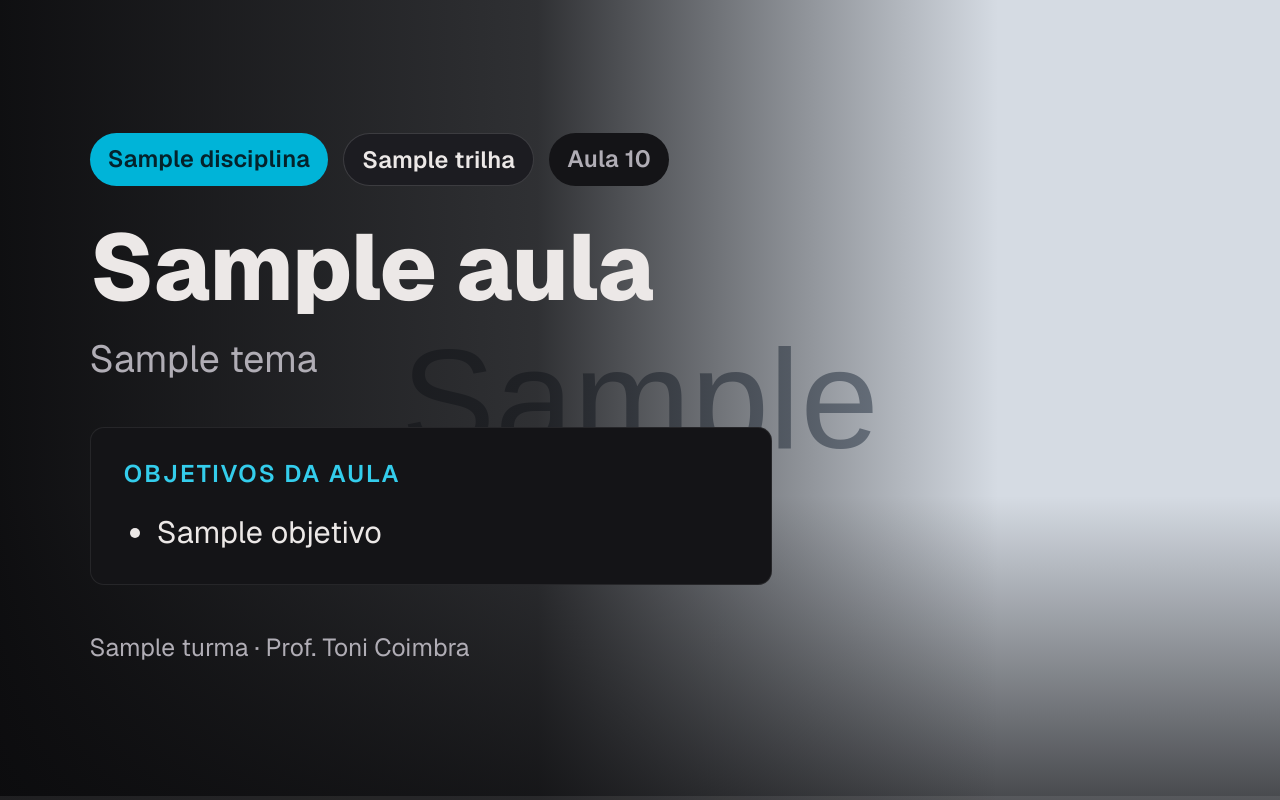
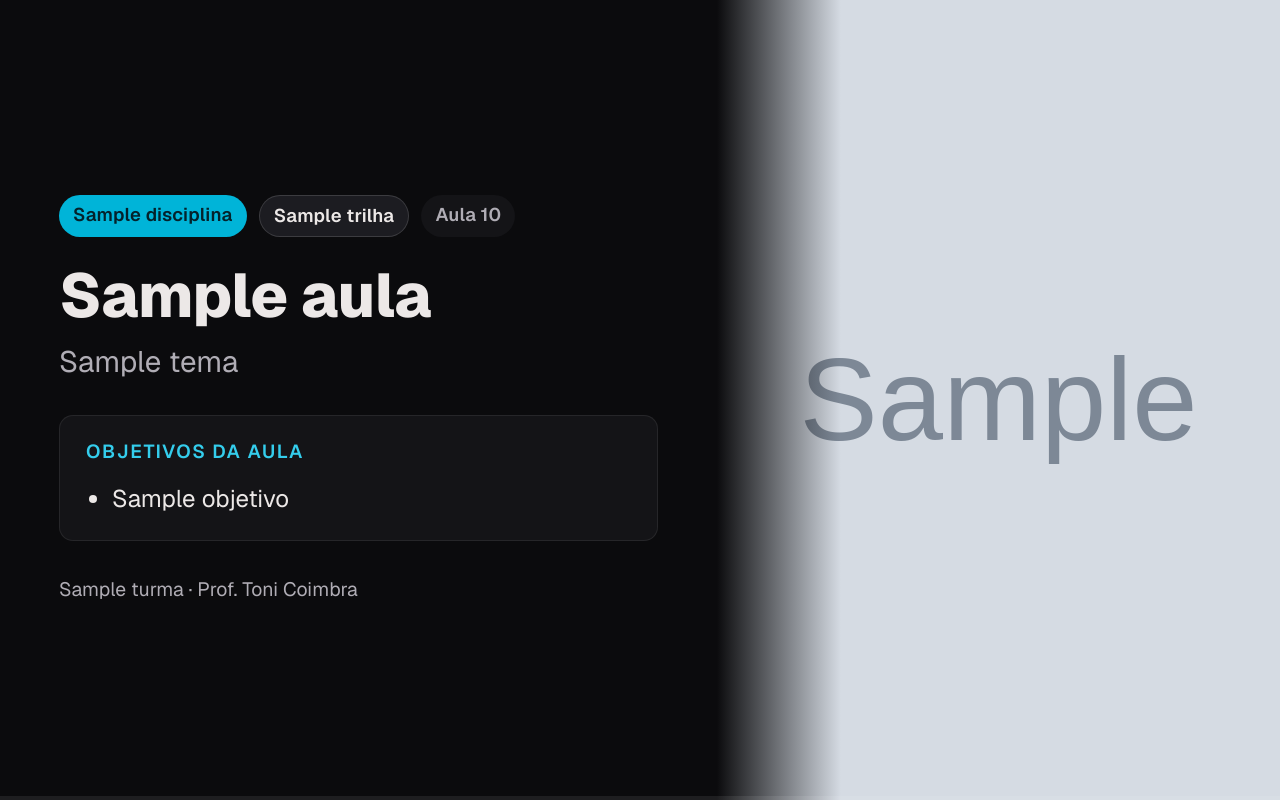
Before and after one commit to elvertoni/professorDash2.0, a Django app: template templates/classroom/aula_presentation.html in a window 1280 px wide. Run offline with Django 5.2, Linux system fonts and the light colour scheme; tables that the repository leaves empty hold one stand-in row (values such as "Sample post"); the template is opened without the code that fills it: values that come from a table or form of the project are taken from there, most other values are stand-ins (such as "Sample title", 1, 10 or a date in 2020); grey boxes marked "Sample" are stand-in pictures; data that the repository does not hold is empty.

Commit message:
fix(classroom): make presentation deck fit + clean cover layout
Sections no longer overflow the TV: smaller base type scale plus a
per-slide JS auto-fit (--deck-fit) that shrinks content to one screen,
and flex-start + margin:auto centering that never clips overflow.
Capa cover image moved from full-bleed-behind-text to a split layout
(solid text column left, contained image right) to kill the overlap.
Keyboard hint relocated to the bottom so it stops covering headings.
Adds resize/fullscreen/image-load refit and an inert a11y fallback.
Verified via headless screenshots at 1920x1080.

Co-Authored-By: Claude Opus 4.8 <noreply@anthropic.com>

```diff
--- a/static/css/presentation.css
+++ b/static/css/presentation.css
@@ -20,8 +20,8 @@
     color: var(--fg);
     /* Escala-mestre: tudo dentro do slide deriva de --deck-unit.
        Em 1920×1080 satura no teto (40px) → corpo ~42px, legível a 4–6 m. */
-    --deck-unit: clamp(18px, 2.1vw + 0.4vh, 40px);
-    --deck-pad: clamp(var(--space-6), 5vw, var(--space-12));
+    --deck-unit-base: clamp(16px, 1.6vw + 0.4vh, 32px);
+    --deck-pad: clamp(var(--space-5), 4vw, var(--space-10));
     /* Linguagem de movimento do deck (decelerado, sem bounce). */
     --deck-ease: cubic-bezier(.22, .61, .36, 1);
     --deck-dur: .34s;
@@ -49,11 +49,15 @@
 }
 
 .deck-slide {
+    /* --deck-fit: multiplicador por slide aplicado pelo auto-ajuste (deck.js)
+       quando uma seção não cabe em uma tela. 1 = sem redução. */
+    --deck-fit: 1;
+    --deck-unit: calc(var(--deck-unit-base) * var(--deck-fit));
     position: absolute;
     inset: 0;
     display: flex;
     flex-direction: column;
-    justify-content: center;
+    justify-content: flex-start;
     padding: var(--deck-pad) calc(var(--deck-pad) * 1.4);
     overflow-y: auto;
     overflow-x: hidden;
@@ -152,48 +162,54 @@
     align-self: stretch;
     width: 100%;
     margin: 0;
-    display: flex;
-    align-items: center;
-    padding: var(--deck-pad) calc(var(--deck-pad) * 1.4);
+    display: grid;
+    grid-template-columns: 56fr 44fr;
+    align-items: stretch;
     overflow: hidden;
 }
 
 .deck-capa-cover {
+    position: relative;
+    grid-column: 2;
+    grid-row: 1;
+    margin: 0;
+    overflow: hidden;
+}
+
+/* Absoluto p/ preencher a célula independente de resolução de % no grid. */
+.deck-capa-cover img {
     position: absolute;
     inset: 0;
-    z-index: 0;
-    margin: 0;
-}
-
-.deck-capa-cover img {
     width: 100%;
     height: 100%;
     object-fit: cover;
 }
 
-/* Scrim: escurece o lado do texto (esquerda) + base, mantém ≥4.5:1. */
+/* Emenda suave entre a coluna de texto e a foto. */
 .deck-capa-cover::after {
     content: '';
     position: absolute;
     inset: 0;
-    background:
-        linear-gradient(90deg,
-            rgba(11, 11, 13, .98) 0%,
-            rgba(11, 11, 13, .82) 42%,
-            rgba(11, 11, 13, 0) 78%),
-        linear-gradient(0deg,
-            rgba(11, 11, 13, .70) 0%,
-            rgba(11, 11, 13, 0) 38%);
+    background: linear-gradient(90deg,
+        var(--surface-base) 0%,
+        rgba(11, 11, 13, 0) 22%);
 }
 
 .deck-capa.has-cover .deck-capa-inner {
-    position: relative;
-    z-index: 1;
-    width: min(62%, 1100px);
+    grid-column: 1;
+    align-self: center;
+    width: 100%;
+    padding: var(--deck-pad) calc(var(--deck-pad) * 1.15);
+    background: var(--surface-base);
 }
 
 @media (max-width: 720px) {
-    .deck-capa.has-cover .deck-capa-inner { width: 100%; }
+    .deck-capa.has-cover {
+        grid-template-columns: 1fr;
+        grid-template-rows: 38% 62%;
+    }
+    .deck-capa-cover { grid-column: 1; grid-row: 1; }
+    .deck-capa.has-cover .deck-capa-inner { grid-column: 1; grid-row: 2; }
 }
 
 .deck-capa-meta {
@@ -218,9 +234,9 @@
 .deck-capa-title {
     margin: 0 0 calc(var(--deck-unit) * 0.6);
     max-width: 18ch;
-    font-size: calc(var(--deck-unit) * 3.1);
+    font-size: calc(var(--deck-unit) * 2.6);
     font-weight: 800;
-    line-height: 1.04;
+    line-height: 1.05;
     letter-spacing: -.01em;
     text-wrap: balance;
 }
--- a/static/js/deck.js
+++ b/static/js/deck.js
@@ -90,13 +90,49 @@
 
     if (elTotal) elTotal.textContent = String(total);
 
+    /* ── Auto-ajuste: encolhe a seção que não cabe em uma tela ────────────── */
+    const FIT_MIN = 0.6;
+
+    function fitSlide(slide) {
+        const content = slide.firstElementChild;
+        if (!content) return;
+        slide.style.removeProperty('--deck-fit');
+        const cs = getComputedStyle(slide);
+        const padY = parseFloat(cs.paddingTop) + parseFloat(cs.paddingBottom);
+        const avail = slide.clientHeight - padY;
+        const needed = content.scrollHeight;
+        if (avail <= 0 || needed <= avail) return;
+        let scale = Math.max(FIT_MIN, avail / needed);
+        slide.style.setProperty('--deck-fit', String(scale));
+        // Imagens/min-heights não escalam linearmente → uma passada de correção.
+        if (content.scrollHeight > avail && scale > FIT_MIN) {
+            scale = Math.max(FIT_MIN, scale * (avail / content.scrollHeight));
+            slide.style.setProperty('--deck-fit', String(scale));
+        }
+    }
+
+    let refitRAF = 0;
+    function refit() {
+        cancelAnimationFrame(refitRAF);
+        refitRAF = requestAnimationFrame(() => {
+            const active = slideEls[index];
+            if (active) fitSlide(active);
+        });
+    }
+    window.addEventListener('resize', refit);
+    window.addEventListener('orientationchange', refit);
+    // Imagens carregam tarde (async) → re-ajusta quando a altura real chega.
+    stage.querySelectorAll('img').forEach((img) => {
+        if (!img.complete) img.addEventListener('load', refit, { once: true });
+    });
+
     function render() {
         slideEls.forEach((el, i) => {
             const active = i === index;
             el.classList.toggle('is-active', active);
             el.classList.toggle('is-prev', i < index);
             el.setAttribute('aria-hidden', active ? 'false' : 'true');
-            if (active) el.scrollTop = 0;
+            if (active) { el.scrollTop = 0; fitSlide(el); }
         });
         if (elCurrent) elCurrent.textContent = String(index + 1);
         if (elProgress) {
@@ -149,6 +185,7 @@
 
     /* ── Roteiro docente (painel lateral, não-modal) ──────────────────────── */
     let notesReturnFocus = null;
+    const SUPPORTS_INERT = 'inert' in HTMLElement.prototype;
 
     function notesOpen() { return notes && notes.classList.contains('is-open'); }
 
@@ -156,6 +193,8 @@
         if (!notes || !notesHasContent) return;
         const open = typeof force === 'boolean' ? force : !notesOpen();
         notes.classList.toggle('is-open', open);
+        // Fallback p/ browsers de TV sem suporte a `inert`.
+        if (!SUPPORTS_INERT) notes.setAttribute('aria-hidden', open ? 'false' : 'true');
         if (open) {
             notes.removeAttribute('inert');
             notesReturnFocus = document.activeElement;
@@ -258,6 +297,7 @@
         const label = on ? 'Sair da tela cheia' : 'Entrar em tela cheia';
         fsBtn.setAttribute('aria-label', label);
         fsBtn.setAttribute('title', label + ' (F)');
+        refit();
     });
 
     /* ── Teclado / controle remoto ────────────────────────────────────────── */
@@ -331,7 +371,7 @@
     poke();
 
     /* Dica de teclado some após alguns segundos; reaparece ao sair do ocioso. */
-    if (hint) setTimeout(() => hint.classList.add('is-gone'), 6000);
+    if (hint) setTimeout(() => hint.classList.add('is-gone'), 4500);
 
     /* ── Início ───────────────────────────────────────────────────────────── */
     render();
```
Also changed, not shown: other parts of static/css/presentation.css (+18 -11 lines).
